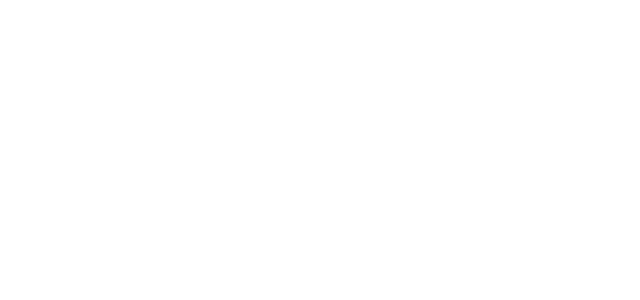
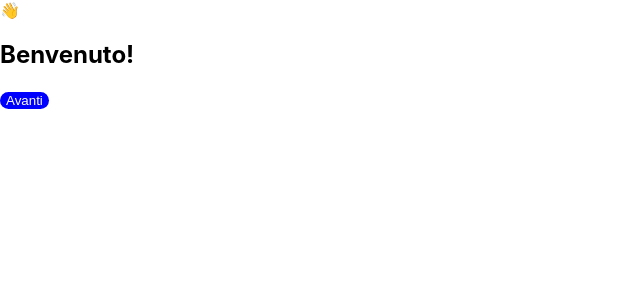
Before and after one commit to cazza91/react-playground, a React (Create React App) app: page /welcome in a window 1280 px wide. Shown: the top 300 px of the page, without its empty margins (0-640 px from the left). Built offline with nearby package versions, Linux system fonts and the light colour scheme.

Commit message:
base button component loaded

```diff
--- a/src/BaseLayout.js
+++ b/src/BaseLayout.js
@@ -9,6 +9,7 @@
 import Header from './layout/Header';
 import styled from 'styled-components';
 import { TransitionGroup, CSSTransition } from 'react-transition-group';
+import WelcomeExplanation from './welcome/Explanation';
 
 function BaseLayout({location}) {
   return (
@@ -29,6 +30,7 @@
                   <Route path="/login" component={LoginPage} />
                   <Route path="/register" component={RegisterPage} />
                   <Route path="/me" component={ProfilePage} />
+                  <Route path="/welcome" component={WelcomeExplanation} />
                 </Switch>
               </section>
             </CSSTransition>
--- /dev/null
+++ b/src/components/Button.css
@@ -0,0 +1,26 @@
+:root {
+  --primary: blue;
+  --danger: red;
+  --warning: yellow;
+  --success: limegreen;
+  --white: #fdfdfd;
+  --dark: #242526;
+}
+
+.btn {
+  font-weight: 400;
+  border-radius: 10px;
+  cursor: pointer;
+  transition: transform 0.3s ease-in-out;
+  transform: translateY(0);
+}
+
+.btn:hover {
+  transform: translateY(-3px);
+}
+
+.btn__primary__solid {
+  background-color: var(--primary);
+  color: var(--white);
+  border: none;
+}
--- /dev/null
+++ b/src/components/Button.js
@@ -0,0 +1,39 @@
+import React from 'react';
+import './Button.css';
+
+const STYLES = [
+  'btn__primary__solid',
+  'btn__danger__solid',
+  'btn__warning__solid',
+  'btn__success__solid',
+  'btn__primary__outline',
+  'btn__danger__outline',
+  'btn__warning__outline',
+  'btn__success__outline'
+]
+
+const SIZES = [
+  'btn__medium', 'btn__small'
+]
+
+const Button = ({ children, type, onClick, buttonStyle, buttonSize  }) => {
+
+  const checkButtonStyle = STYLES.includes(buttonStyle)
+    ? buttonStyle
+    : STYLES[0];
+  const checkButtonSize = SIZES.includes(buttonSize)
+    ? buttonSize
+    : SIZES[0];
+
+  return (
+    <button
+      className={`btn ${checkButtonStyle} ${checkButtonSize}`}
+      type={type}
+      onClick={onClick}
+    >
+      {children}
+    </button>
+  )
+}
+
+export default Button;
--- a/src/welcome/Explanation.js
+++ b/src/welcome/Explanation.js
@@ -1,11 +1,14 @@
 import React from 'react';
+import Button from '../components/Button';
 
-const WelcomeExplanation = () => (
-    <div>
-        <span role="img" aria-label="mano che saluta!" class="emoji">👋</span>
-        <h2>Benvenuto!</h2>
-
-    </div>
-)
+const WelcomeExplanation = () => {
+    return (
+        <div>
+            <span role="img" aria-label="mano che saluta!" class="emoji">👋</span>
+            <h2>Benvenuto!</h2>
+            <Button>Avanti</Button>
+        </div>
+    )
+}
 
 export default WelcomeExplanation;
```
